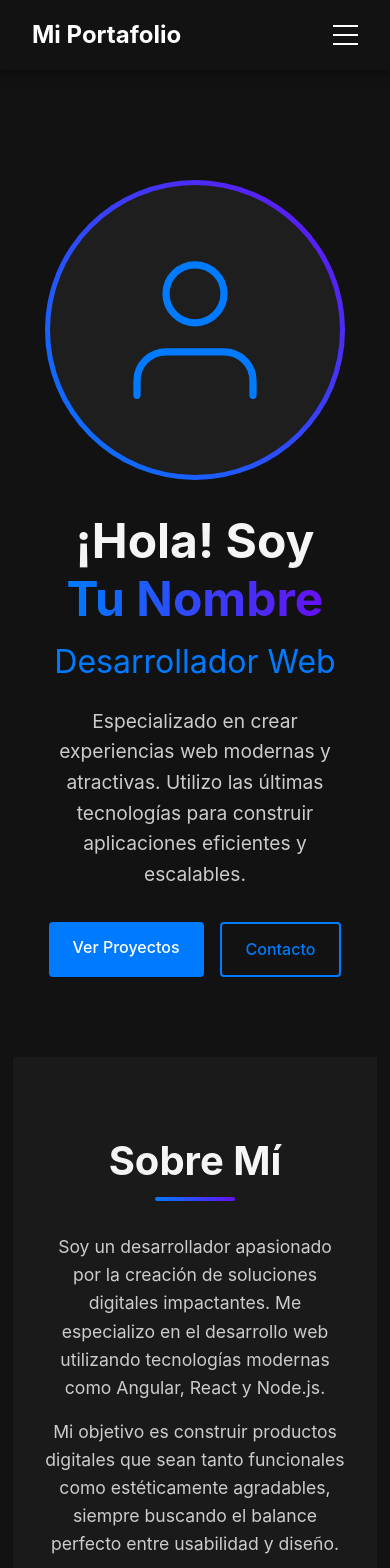
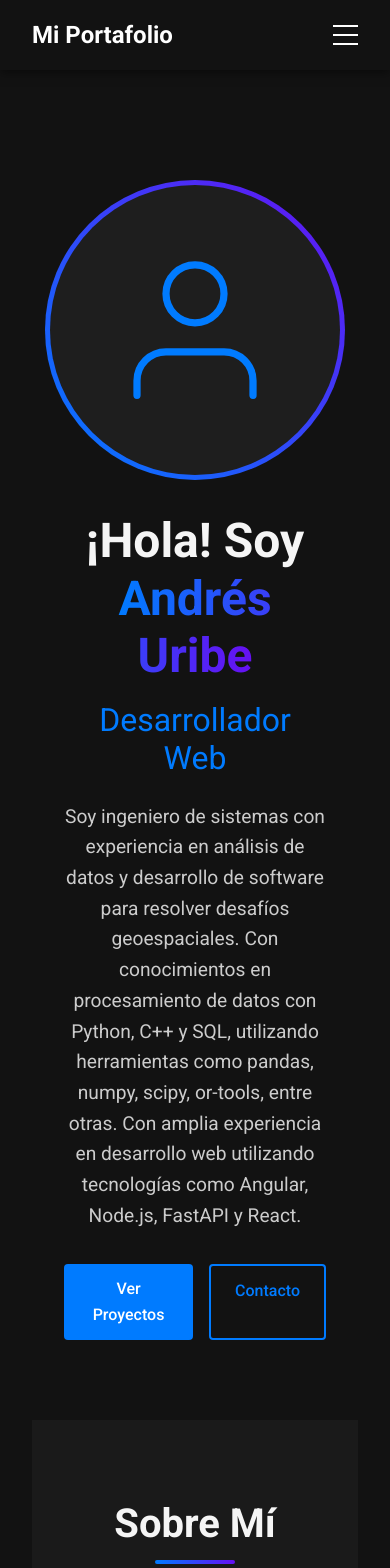
Before and after one commit to LotusZaheer/portfolio, an Angular app: page / in a window 390 px wide. Shown: the top 1568 px of the page. Built offline with nearby package versions, Linux system fonts and the light colour scheme.

Commit message:
Primera descripción

```diff
--- a/src/app/app.component.html
+++ b/src/app/app.component.html
@@ -7,173 +7,6 @@
 <!-- * * * * * * * to get started with your project! * * * * * * * -->
 <!-- * * * * * * * * * * * * * * * * * * * * * * * * * * * * * * * -->
 
-<style>
-  :host {
-    --bright-blue: oklch(51.01% 0.274 263.83);
-    --electric-violet: oklch(53.18% 0.28 296.97);
-    --french-violet: oklch(47.66% 0.246 305.88);
-    --vivid-pink: oklch(69.02% 0.277 332.77);
-    --hot-red: oklch(61.42% 0.238 15.34);
-    --orange-red: oklch(63.32% 0.24 31.68);
-
-    --gray-900: oklch(19.37% 0.006 300.98);
-    --gray-700: oklch(36.98% 0.014 302.71);
-    --gray-400: oklch(70.9% 0.015 304.04);
-
-    --red-to-pink-to-purple-vertical-gradient: linear-gradient(180deg,
-        var(--orange-red) 0%,
-        var(--vivid-pink) 50%,
-        var(--electric-violet) 100%);
-
-    --red-to-pink-to-purple-horizontal-gradient: linear-gradient(90deg,
-        var(--orange-red) 0%,
-        var(--vivid-pink) 50%,
-        var(--electric-violet) 100%);
-
-    --pill-accent: var(--bright-blue);
-
-    font-family: "Inter", -apple-system, BlinkMacSystemFont, "Segoe UI", Roboto,
-      Helvetica, Arial, sans-serif, "Apple Color Emoji", "Segoe UI Emoji",
-      "Segoe UI Symbol";
-    box-sizing: border-box;
-    -webkit-font-smoothing: antialiased;
-    -moz-osx-font-smoothing: grayscale;
-  }
-
-  h1 {
-    font-size: 3.125rem;
-    color: var(--gray-900);
-    font-weight: 500;
-    line-height: 100%;
-    letter-spacing: -0.125rem;
-    margin: 0;
-    font-family: "Inter Tight", -apple-system, BlinkMacSystemFont, "Segoe UI", Roboto,
-      Helvetica, Arial, sans-serif, "Apple Color Emoji", "Segoe UI Emoji",
-      "Segoe UI Symbol";
-  }
-
-  p {
-    margin: 0;
-    color: var(--gray-700);
-  }
-
-  main {
-    width: 100%;
-    min-height: 100%;
-    display: flex;
-    justify-content: center;
-    align-items: center;
-    padding: 1rem;
-    box-sizing: inherit;
-    position: relative;
-  }
-
-  .angular-logo {
-    max-width: 9.2rem;
-  }
-
-  .content {
-    display: flex;
-    justify-content: space-around;
-    width: 100%;
-    max-width: 700px;
-    margin-bottom: 3rem;
-  }
-
-  .content h1 {
-    margin-top: 1.75rem;
-  }
-
-  .content p {
-    margin-top: 1.5rem;
-  }
-
-  .divider {
-    width: 1px;
-    background: var(--red-to-pink-to-purple-vertical-gradient);
-    margin-inline: 0.5rem;
-  }
-
-  .pill-group {
-    display: flex;
-    flex-direction: column;
-    align-items: start;
-    flex-wrap: wrap;
-    gap: 1.25rem;
-  }
-
-  .pill {
-    display: flex;
-    align-items: center;
-    --pill-accent: var(--bright-blue);
-    background: color-mix(in srgb, var(--pill-accent) 5%, transparent);
-    color: var(--pill-accent);
-    padding-inline: 0.75rem;
-    padding-block: 0.375rem;
-    border-radius: 2.75rem;
-    border: 0;
-    transition: background 0.3s ease;
-    font-family: var(--inter-font);
-    font-size: 0.875rem;
-    font-style: normal;
-    font-weight: 500;
-    line-height: 1.4rem;
-    letter-spacing: -0.00875rem;
-    text-decoration: none;
-  }
-
-  .pill:hover {
-    background: color-mix(in srgb, var(--pill-accent) 15%, transparent);
-  }
-
-  .pill-group .pill:nth-child(6n + 1) {
-    --pill-accent: var(--bright-blue);
-  }
-
-  .pill-group .pill:nth-child(6n + 2) {
-    --pill-accent: var(--french-violet);
-  }
-
-  .pill-group .pill:nth-child(6n + 3),
-  .pill-group .pill:nth-child(6n + 4),
-  .pill-group .pill:nth-child(6n + 5) {
-    --pill-accent: var(--hot-red);
-  }
-
-  .pill-group svg {
-    margin-inline-start: 0.25rem;
-  }
-
-  .social-links {
-    display: flex;
-    align-items: center;
-    gap: 0.73rem;
-    margin-top: 1.5rem;
-  }
-
-  .social-links path {
-    transition: fill 0.3s ease;
-    fill: var(--gray-400);
-  }
-
-  .social-links a:hover svg path {
-    fill: var(--gray-900);
-  }
-
-  @media screen and (max-width: 650px) {
-    .content {
-      flex-direction: column;
-      width: max-content;
-    }
-
-    .divider {
-      height: 1px;
-      width: 100%;
-      background: var(--red-to-pink-to-purple-horizontal-gradient);
-      margin-block: 1.5rem;
-    }
-  }
-</style>
 
 <app-navbar></app-navbar>
 <main class="main-content">
--- a/src/app/pages/home/home.component.html
+++ b/src/app/pages/home/home.component.html
@@ -1,11 +1,15 @@
 <section class="hero">
     <div class="container">
         <div class="hero-content">
-            <h1>¡Hola! Soy <span class="text-gradient">Tu Nombre</span></h1>
+            <h1>¡Hola! Soy <span class="text-gradient">Andrés Uribe</span></h1>
             <h2>Desarrollador Web</h2>
             <p class="hero-description">
-                Especializado en crear experiencias web modernas y atractivas. Utilizo las últimas tecnologías para
-                construir aplicaciones eficientes y escalables.
+
+                Soy ingeniero de sistemas con experiencia en análisis de datos y desarrollo de software para resolver
+                desafíos geoespaciales.
+                Con conocimientos en procesamiento de datos con Python, C++ y SQL, utilizando herramientas como pandas,
+                numpy, scipy, or-tools, entre otras.
+                Con amplia experiencia en desarrollo web utilizando tecnologías como Angular, Node.js, FastAPI y React.
             </p>
             <div class="hero-buttons">
                 <a routerLink="/projects" class="btn btn-primary">Ver Proyectos</a>
@@ -14,7 +18,6 @@
         </div>
         <div class="hero-image">
             <div class="image-container">
-                <!-- Aquí puedes añadir tu foto o una imagen representativa -->
                 <div class="profile-placeholder">
                     <svg xmlns="http://www.w3.org/2000/svg" viewBox="0 0 24 24" fill="none" stroke="currentColor"
                         stroke-width="1" stroke-linecap="round" stroke-linejoin="round">
@@ -32,20 +35,25 @@
         <h2 class="section-title">Sobre Mí</h2>
         <div class="about-content">
             <p>
-                Soy un desarrollador apasionado por la creación de soluciones digitales impactantes. Me especializo en
-                el desarrollo web utilizando tecnologías modernas como Angular, React y Node.js.
+
+                Soy un apasionado por los microcontroladores, la estadistica y la optimización de procesos.
+                Me gusta estar en constante aprendizaje de nuevas tecnologías y metodos matemáticos para resolver
+                problemas de la vida real.
+
+                En mis tiempos libres disfruto de la cocina, la música y el deporte.
             </p>
             <p>
-                Mi objetivo es construir productos digitales que sean tanto funcionales como estéticamente agradables,
-                siempre buscando el balance perfecto entre usabilidad y diseño.
+
             </p>
         </div>
         <div class="tech-icons">
+            <div class="tech-icon">Python</div>
+            <div class="tech-icon">Typescript</div>
+            <div class="tech-icon">C++</div>
+            <div class="tech-icon">Pyomo</div>
             <div class="tech-icon">Angular</div>
-            <div class="tech-icon">React</div>
-            <div class="tech-icon">Node.js</div>
-            <div class="tech-icon">TypeScript</div>
-            <div class="tech-icon">SCSS</div>
+            <div class="tech-icon">FastAPI</div>
+            <div class="tech-icon">Docker</div>
         </div>
     </div>
 </section>
```
